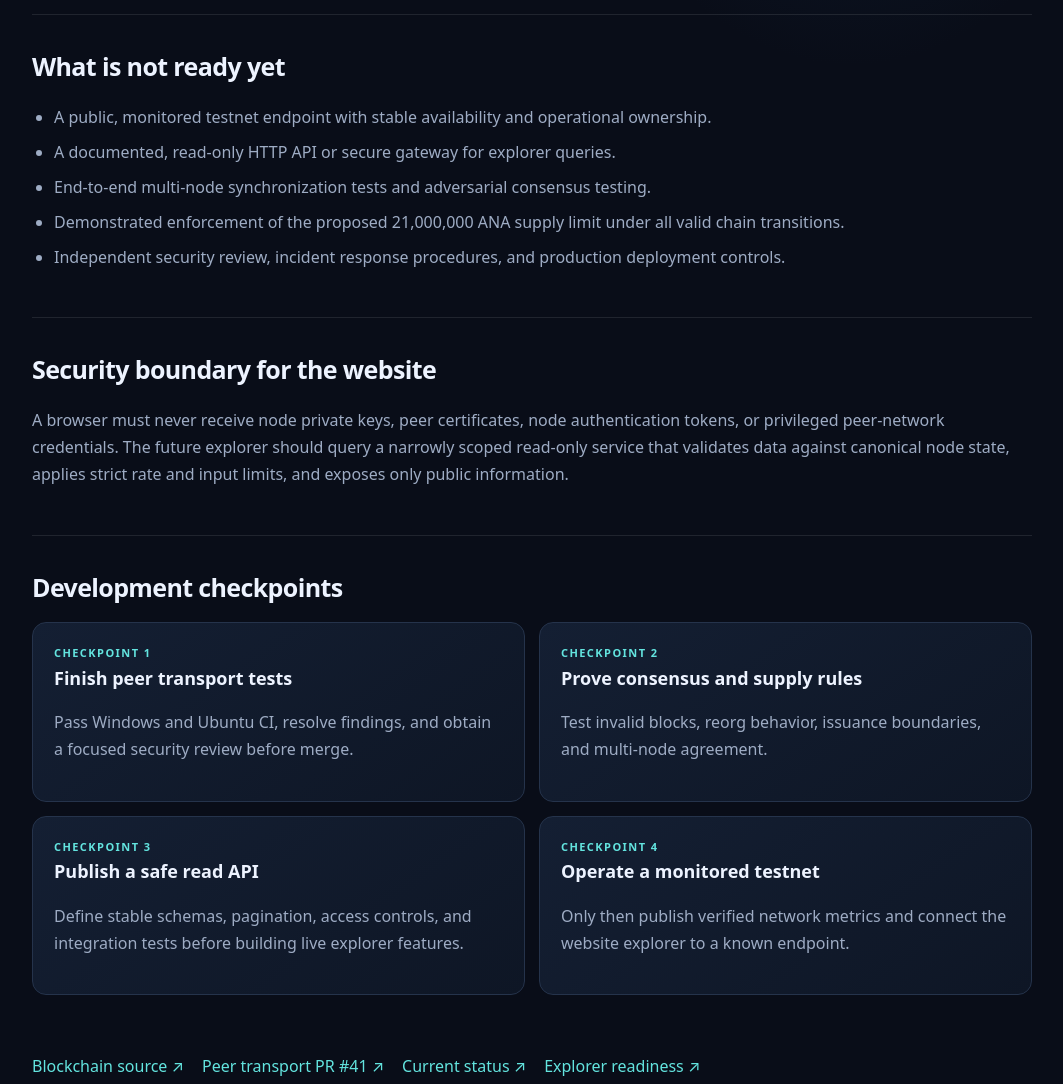
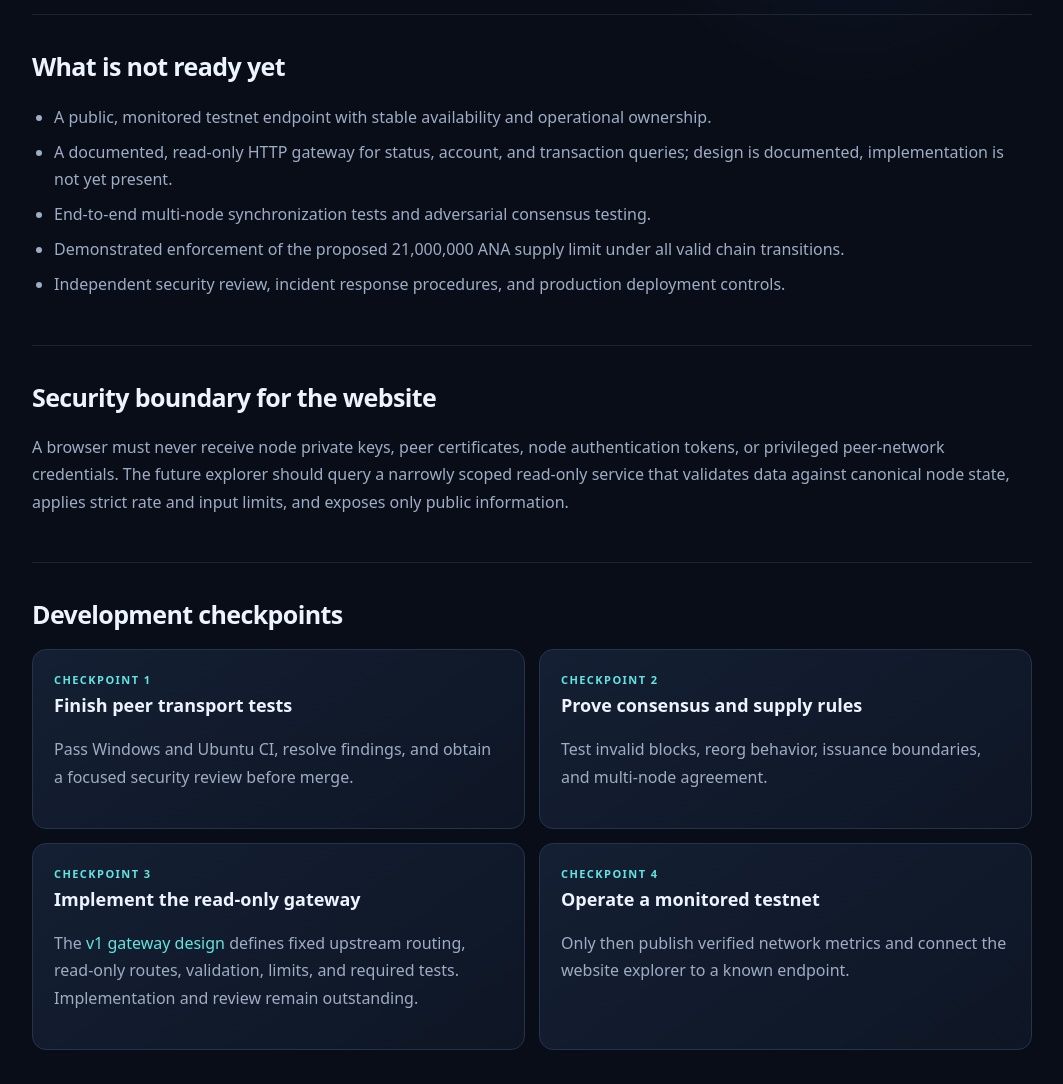
Before and after one commit to Rajosreeranighosh/ANA-Website, a plain HTML site: page technology.html in a window 1280 px wide. Shown: the part 1100-2184 px from the top of the page, without its empty margins (108-1171 px from the left). Drawn offline with Linux system fonts and the light colour scheme.

Commit message:
Clarify internal node queries and read API gateway roadmap

```diff
--- a/technology.html
+++ b/technology.html
@@ -34,7 +34,7 @@ section{padding:30px 0;border-top:1px solid #ffffff18}h2{font-size:25px;letter-s
 </div></section>
 <section><h2>What is not ready yet</h2><ul class="list">
 <li>A public, monitored testnet endpoint with stable availability and operational ownership.</li>
-<li>A documented, read-only HTTP API or secure gateway for explorer queries.</li>
+<li>A documented, read-only HTTP gateway for status, account, and transaction queries; design is documented, implementation is not yet present.</li>
 <li>End-to-end multi-node synchronization tests and adversarial consensus testing.</li>
 <li>Demonstrated enforcement of the proposed 21,000,000 ANA supply limit under all valid chain transitions.</li>
 <li>Independent security review, incident response procedures, and production deployment controls.</li>
@@ -43,7 +43,7 @@ section{padding:30px 0;border-top:1px solid #ffffff18}h2{font-size:25px;letter-s
 <section><h2>Development checkpoints</h2><div class="grid">
 <article class="card"><div class="tag">Checkpoint 1</div><h3>Finish peer transport tests</h3><p class="muted">Pass Windows and Ubuntu CI, resolve findings, and obtain a focused security review before merge.</p></article>
 <article class="card"><div class="tag">Checkpoint 2</div><h3>Prove consensus and supply rules</h3><p class="muted">Test invalid blocks, reorg behavior, issuance boundaries, and multi-node agreement.</p></article>
-<article class="card"><div class="tag">Checkpoint 3</div><h3>Publish a safe read API</h3><p class="muted">Define stable schemas, pagination, access controls, and integration tests before building live explorer features.</p></article>
+<article class="card"><div class="tag">Checkpoint 3</div><h3>Implement the read-only gateway</h3><p class="muted">The <a href="https://github.com/Rajosreeranighosh/ANA-Blockchain/blob/ana-mtls-transport-v1/docs/public-read-api-gateway-v1.md">v1 gateway design</a> defines fixed upstream routing, read-only routes, validation, limits, and required tests. Implementation and review remain outstanding.</p></article>
 <article class="card"><div class="tag">Checkpoint 4</div><h3>Operate a monitored testnet</h3><p class="muted">Only then publish verified network metrics and connect the website explorer to a known endpoint.</p></article>
 </div></section>
 <div class="links"><a href="https://github.com/Rajosreeranighosh/ANA-Blockchain">Blockchain source ↗</a><a href="https://github.com/Rajosreeranighosh/ANA-Blockchain/pull/41">Peer transport PR #41 ↗</a><a href="status.html">Current status ↗</a><a href="explorer.html">Explorer readiness ↗</a></div>
```
